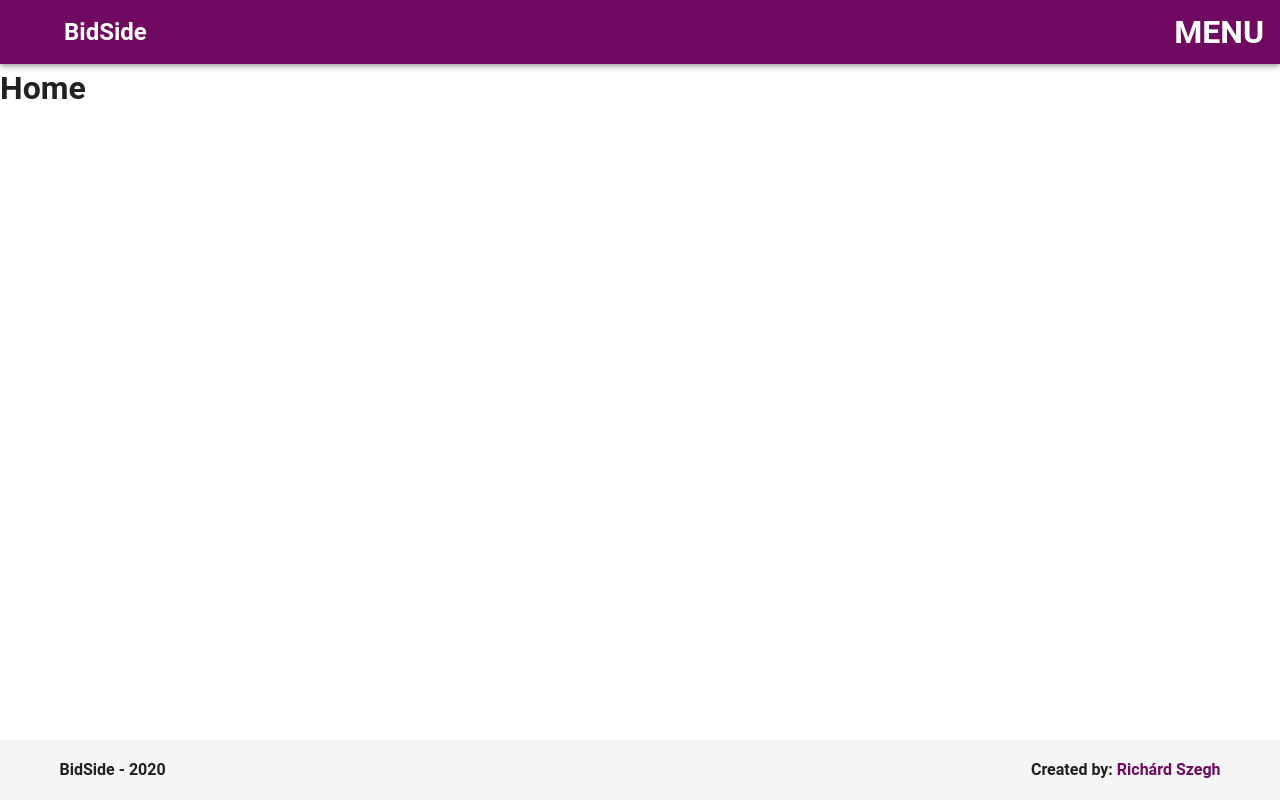
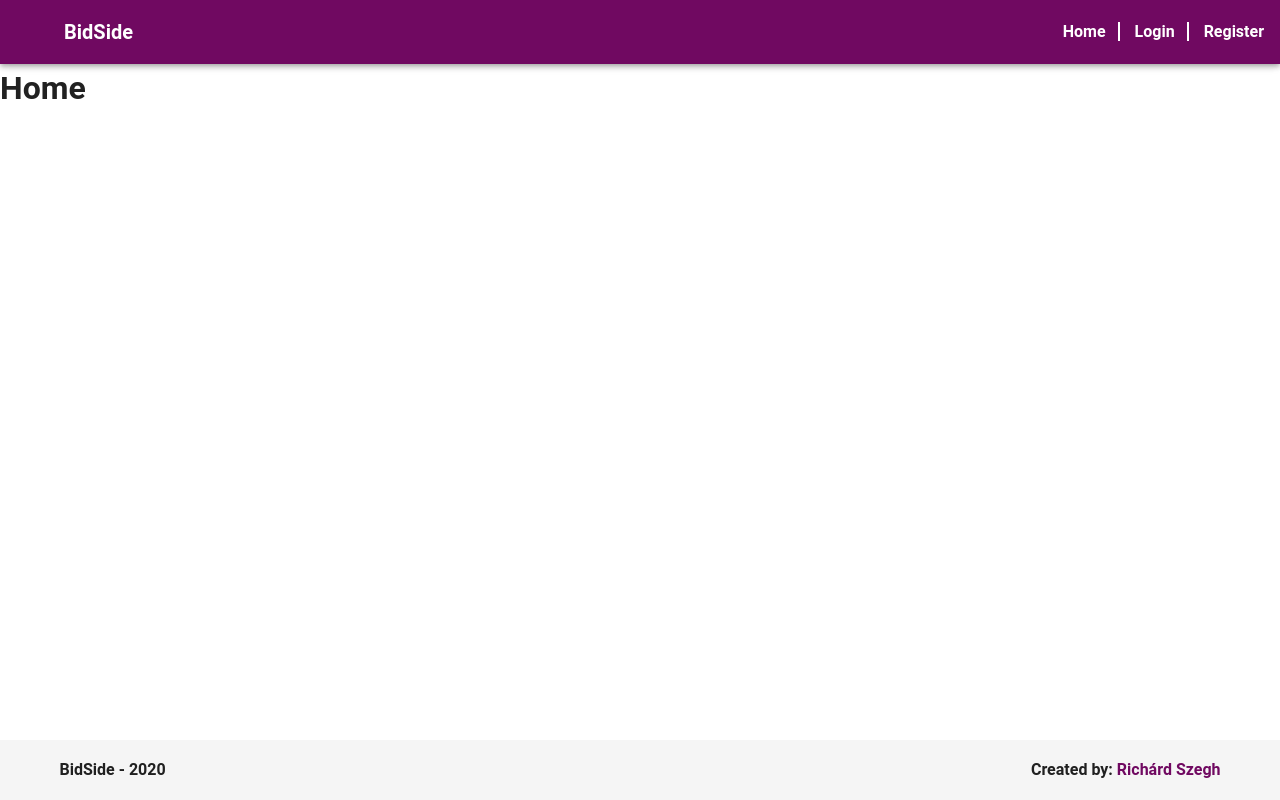
Before and after one commit to BidSide/frontend, a Vue app: page / in a window 1280 px wide. Built offline with nearby package versions, Linux system fonts and the light colour scheme; the HTML template or start-up script is replaced by a standard one.

Commit message:
desktop nav

```diff
--- a/src/components/Header/Header.vue
+++ b/src/components/Header/Header.vue
@@ -1,6 +1,7 @@
 <template>
   <v-app-bar app color="primary" dark>
     <div class="d-flex align-center">
+      <router-link to="/">
         <v-img
           alt="BidSide Logo"
           class="shrink mr-2"
@@ -9,13 +10,18 @@
           transition="scale-transition"
           width="40"
         />
+      </router-link>
 
-      <h1 class="headline font-weight-bold">BidSide</h1>
+      <v-toolbar-title class="font-weight-bold">
+        <router-link to="/" class="bidside-link bidside-link-white">
+          BidSide
+        </router-link>
+      </v-toolbar-title>
     </div>
 
     <v-spacer />
 
-    <h1>MENU</h1>
+    <HeaderNavigation />
   </v-app-bar>
 </template>
 
@@ -23,6 +29,13 @@
 import Vue from 'vue';
 import Component from 'vue-class-component';
 
-@Component
+// Components
+import HeaderNavigation from './HeaderNavigation.vue';
+
+@Component({
+  components: {
+    HeaderNavigation
+  }
+})
 export default class Header extends Vue {}
 </script>
--- /dev/null
+++ b/src/components/Header/HeaderNavigation.vue
@@ -0,0 +1,39 @@
+<template>
+  <div>
+    <!-- desktop nav -->
+    <HeaderNavigationDesktop :links="links" />
+
+    <!-- mobile nav -->
+    <div class="d-block d-md-none"></div>
+  </div>
+</template>
+
+<script lang="ts">
+import Vue from 'vue';
+import Component from 'vue-class-component';
+
+// Components
+import HeaderNavigationDesktop from './HeaderNavigationDesktop.vue';
+
+@Component({
+  components: {
+    HeaderNavigationDesktop
+  }
+})
+export default class HeaderNavigation extends Vue {
+  links = [
+    {
+      label: 'Home',
+      url: '/'
+    },
+    {
+      label: 'Login',
+      url: '/login'
+    },
+    {
+      label: 'Register',
+      url: '/register'
+    }
+  ];
+}
+</script>
--- /dev/null
+++ b/src/components/Header/HeaderNavigationDesktop.vue
@@ -0,0 +1,52 @@
+<template>
+  <div class="d-none d-md-block">
+    <router-link
+      v-for="(link, index) in links"
+      :key="index"
+      :to="link.url"
+      class="navlink bidside-link bidside-link-white font-weight-bold"
+    >
+      {{ link.label }}
+    </router-link>
+  </div>
+</template>
+
+<script lang="ts">
+import Vue from 'vue';
+import Component from 'vue-class-component';
+import { Prop } from 'vue-property-decorator';
+
+@Component
+export default class HeaderNavigationDesktop extends Vue {
+  @Prop({
+    type: Array,
+    required: true
+  })
+  readonly links!: {
+    label: string;
+    url: string;
+  }[];
+}
+</script>
+
+<style lang="scss" scoped>
+.navlink {
+  position: relative;
+
+  + .navlink {
+    margin-left: 25px;
+
+    &::before {
+      content: '';
+      position: absolute;
+      top: 0px;
+      left: -17px;
+      width: 2px;
+      height: 100%;
+      background-color: white;
+      pointer-events: none;
+      cursor: default;
+    }
+  }
+}
+</style>
```
Lines whose indentation alone changed are shown as unchanged.
